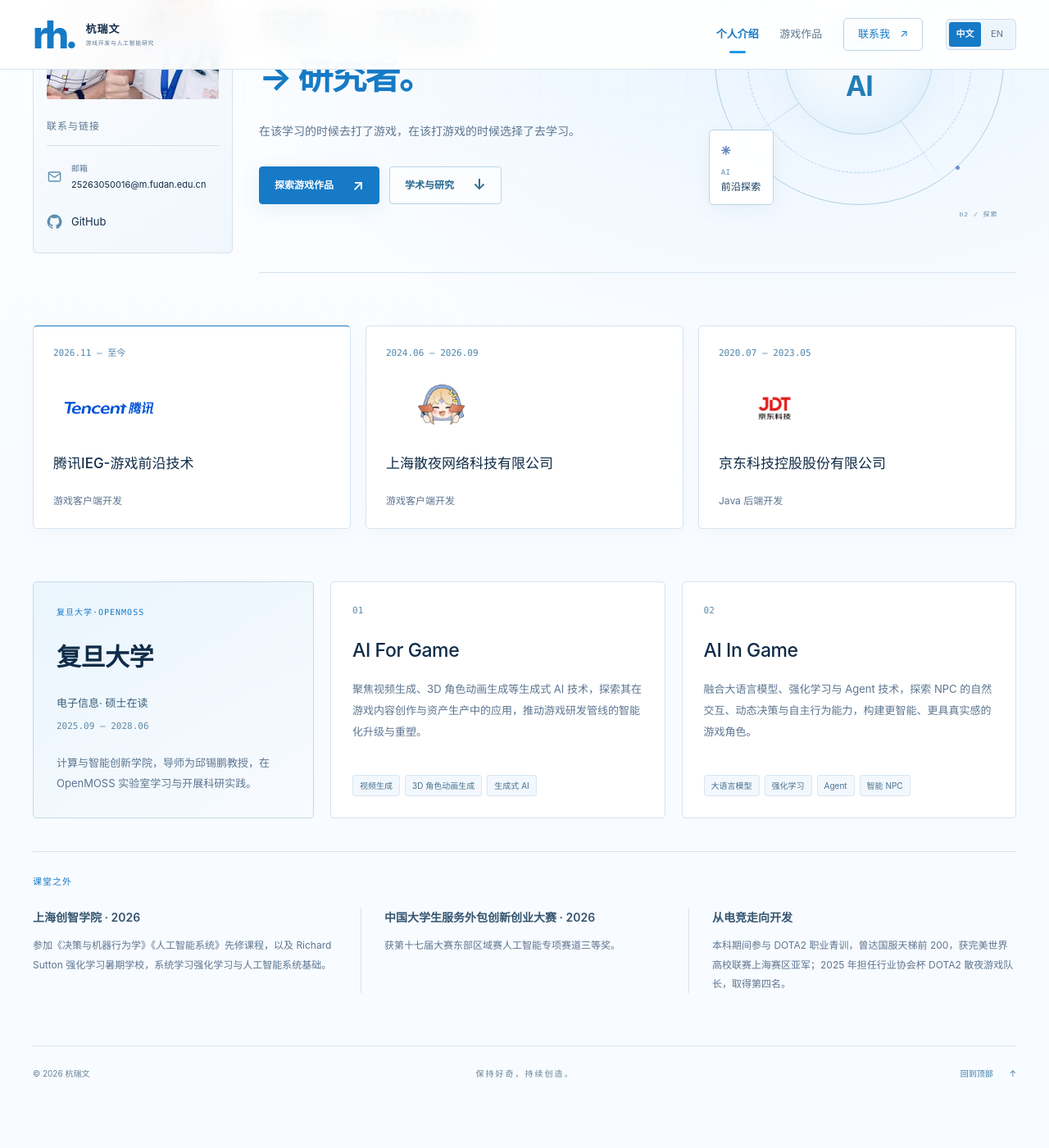
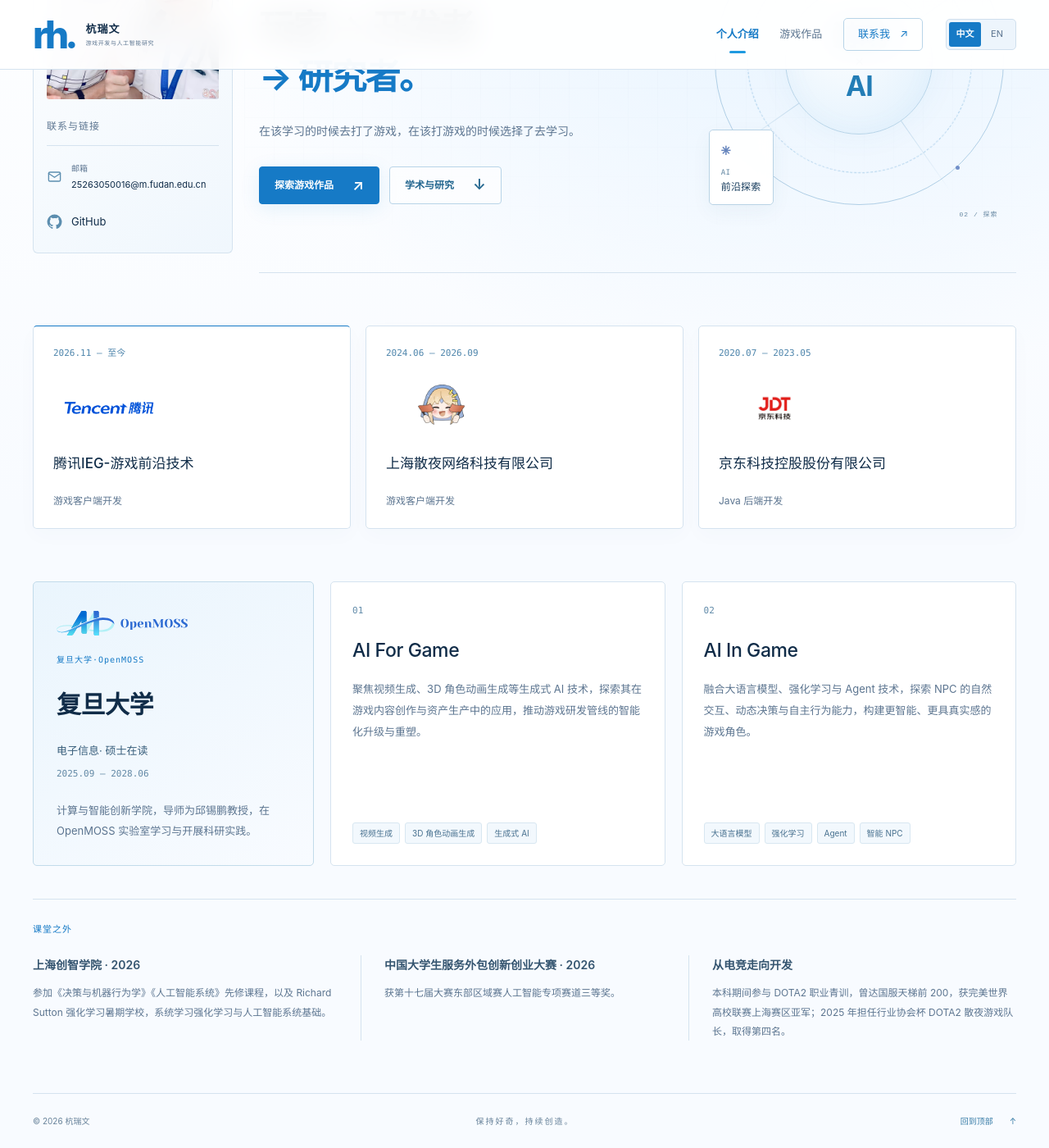
Before and after one commit to RavenHang/ravenhang.github.io, a Jekyll site: the page built from _pages/about.md, in a window 1280 px wide and 1400 px high, scrolled down 302 px. Shown: the whole window at 82% size. Built offline with Jekyll 4.4.1, drawn with Linux system fonts in a browser that asks for light colours; before the commit the page ends 1644 px from its top, so only the background shows below that.

Commit message:
Add official OpenMOSS logo to education card

```diff
--- a/_includes/personal-home.html
+++ b/_includes/personal-home.html
@@ -42,7 +42,10 @@
           <h2 id="research-title" class="sr-only">{{ ui.research_heading }}</h2>
           <div class="research-layout">
             <div class="education">
-              <p class="eyebrow">{{ ui.education_label }}</p>
+              <p class="eyebrow education-brand">
+                <a class="education-logo" href="https://openmoss.ai/" target="_blank" rel="noopener noreferrer"><img src="{{ '/images/openmoss-logo.svg' | relative_url }}" alt="OpenMOSS" width="160" height="31" loading="lazy" decoding="async"></a>
+                <span>{{ ui.education_label }}</span>
+              </p>
               <h3>{{ profile.education.school }}</h3>
               <div class="education-meta"><p>{{ profile.education.degree }}</p><p>{{ profile.education.period }}</p></div>
               <p class="education-description">{{ profile.education.description }}</p>
--- a/assets/css/personal-home.css
+++ b/assets/css/personal-home.css
@@ -139,6 +139,9 @@ html[lang="en"] .page-home .hero h1 { font-size:clamp(34px,3.2vw,47px); line-hei
 .page-home .research-layout { display:grid; grid-template-columns:minmax(230px,.82fr) minmax(0,2fr); gap:20px; align-items:stretch; }
 .page-home .education { padding:28px; border:1px solid #c2dbea; border-radius:5px; background:linear-gradient(150deg,#eaf5fd,#f8fbff); box-shadow:none; }
 .page-home .education>.eyebrow { font:10px/1.7 var(--mono); color:var(--primary); letter-spacing:1px; }
+.page-home .education-brand { display:flex; flex-direction:column; align-items:flex-start; gap:14px; text-transform:none; }
+.page-home .education-logo { display:inline-flex; align-items:center; min-height:44px; max-width:100%; }
+.page-home .education-logo img { display:block; width:160px; max-width:100%; height:auto; }
 .page-home .education h3,html[lang="en"] .page-home .education h3 { margin-top:27px; font-size:30px; color:var(--ink); line-height:1.3; letter-spacing:-.5px; }
 .page-home .education-meta { margin-top:25px; font-size:13px; color:#385e7b; }
 .page-home .education-meta p:last-child { color:#6389a5; margin-top:8px; font:11px/1.7 var(--mono); }
```
Also changed, not shown: images/openmoss-logo.svg (added).
